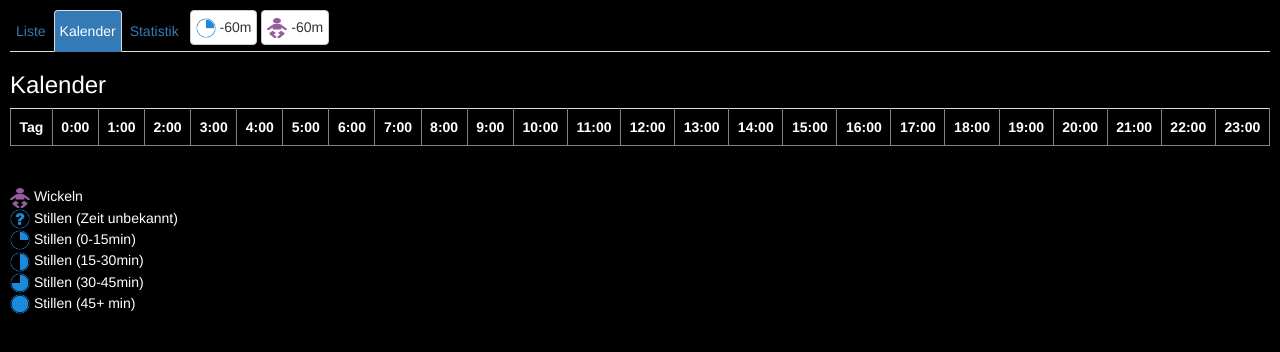
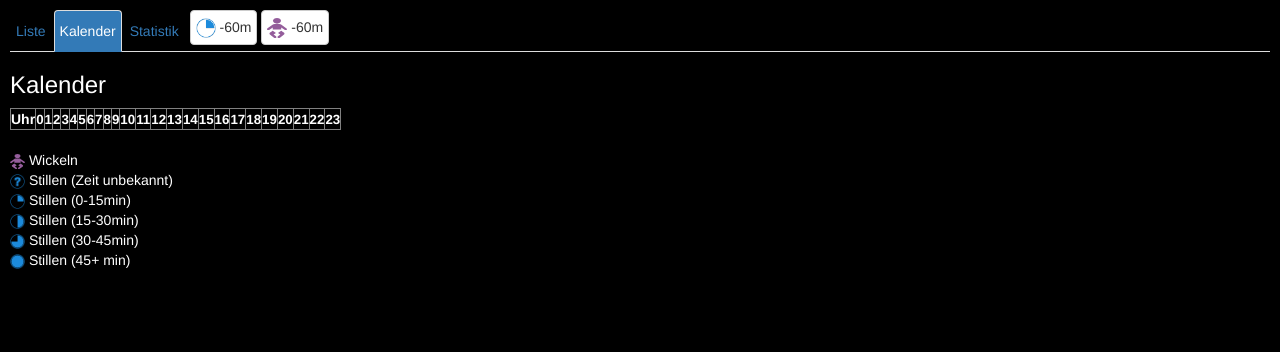
Before and after one commit to alexanderlink/Node-Still-Wickel, a website: page static/index.html in a window 1280 px wide. Both pictures are taken after a click on the link "Kalender". Drawn offline with nearby package versions, Linux system fonts and the light colour scheme; no server answers.

Commit message:
data & calender

```diff
--- a/static/index.html
+++ b/static/index.html
@@ -213,8 +213,8 @@
       border-style: solid;
       border-width: 1px;
       border-color: grey;
-      width: 50px;
-      height: 50px;
+      width: 40px;
+      height: 40px;
       text-align: center;
     }
     th {
@@ -222,6 +222,9 @@
       border-style: solid;
       border-width: 1px;
       border-color: grey;
+    }
+    th.small {
+      font-size: 10pt;
     }
     .notify {
       background-color: white;
@@ -235,6 +238,12 @@
     }
     .btn {
       padding: 6px 5px;
+    }
+    .calender-icon {
+      width: 15px;
+      height: 15px;
+      margin: 0px;
+      padding: 0px;
     }
   </style>
 
@@ -294,14 +303,14 @@
 
     <h3>Kalender</h3>
 
-    <div class="table-responsive">
-    <table class="table">
+    <div>
+    <table>
       <tr>
-        <th>Tag</th>
-        <th>0:00</th><th>1:00</th><th>2:00</th><th>3:00</th><th>4:00</th><th>5:00</th>
-        <th>6:00</th><th>7:00</th><th>8:00</th><th>9:00</th><th>10:00</th><th>11:00</th>
-        <th>12:00</th><th>13:00</th><th>14:00</th><th>15:00</th><th>16:00</th><th>17:00</th>
-        <th>18:00</th><th>19:00</th><th>20:00</th><th>21:00</th><th>22:00</th><th>23:00</th>
+        <th>Uhr</th>
+        <th class="small">0</th><th class="small">1</th><th class="small">2</th><th class="small">3</th><th class="small">4</th><th class="small">5</th>
+        <th class="small">6</th><th class="small">7</th><th class="small">8</th><th class="small">9</th><th class="small">10</th><th class="small">11</th>
+        <th class="small">12</th><th class="small">13</th><th class="small">14</th><th class="small">15</th><th class="small">16</th><th class="small">17</th>
+        <th class="small">18</th><th class="small">19</th><th class="small">20</th><th class="small">21</th><th class="small">22</th><th class="small">23</th>
       </tr>
       <tr ng-repeat="day in calendar.slice().reverse()">
           <td>{{day.day}}.{{day.month}}.</td>
@@ -310,17 +319,17 @@
                 &nbsp;
               </x>
               <x ng-if="hour.length > 0 && entry.action != 'stop'" ng-repeat="entry in hour">
-                <img ng-if="entry.type == 'wickeln'" src='img/Child_in_diaper_icon.svg' width="20px" height="20px" title="{{entry.hour + ':' + entry.minute}}">
+                <img ng-if="entry.type == 'wickeln'" src='img/Child_in_diaper_icon.svg'class="calender-icon" title="{{entry.hour + ':' + entry.minute}}">
                 <img ng-if="entry.type == 'stillen' && !entry.durationMinutes || entry.durationMinutes <= 0"
-                    src='img/time_unknown.png' width="20px" height="20px" title="{{entry.hour + ':' + entry.minute}}">
+                    src='img/time_unknown.png' class="calender-icon" title="{{entry.hour + ':' + entry.minute}}">
                 <img ng-if="entry.type == 'stillen' && entry.durationMinutes && entry.durationMinutes > 0 && entry.durationMinutes <= 15"
-                    src='img/time_quarter.png' width="20px" height="20px" title="{{entry.hour + ':' + entry.minute + ' ' + entry.durationMinutes + 'min'}}">
+                    src='img/time_quarter.png' class="calender-icon" title="{{entry.hour + ':' + entry.minute + ' ' + entry.durationMinutes + 'min'}}">
                 <img ng-if="entry.type == 'stillen' && entry.durationMinutes && entry.durationMinutes > 15 && entry.durationMinutes <= 30"
-                    src='img/time_half.png' width="20px" height="20px" title="{{entry.hour + ':' + entry.minute + ' ' + entry.durationMinutes + 'min'}}">
+                    src='img/time_half.png' class="calender-icon" title="{{entry.hour + ':' + entry.minute + ' ' + entry.durationMinutes + 'min'}}">
                 <img ng-if="entry.type == 'stillen' && entry.durationMinutes && entry.durationMinutes > 30 && entry.durationMinutes <= 45"
-                    src='img/time_3quarter.png' width="20px" height="20px" title="{{entry.hour + ':' + entry.minute + ' ' + entry.durationMinutes + 'min'}}">
+                    src='img/time_3quarter.png' class="calender-icon" title="{{entry.hour + ':' + entry.minute + ' ' + entry.durationMinutes + 'min'}}">
                 <img ng-if="entry.type == 'stillen' && entry.durationMinutes && entry.durationMinutes > 45"
-                    src='img/time_full.png' width="20px" height="20px" title="{{entry.hour + ':' + entry.minute + ' ' + entry.durationMinutes + 'min'}}">
+                    src='img/time_full.png' class="calender-icon" title="{{entry.hour + ':' + entry.minute + ' ' + entry.durationMinutes + 'min'}}">
               </x>
           </td>
       </tr>
@@ -328,12 +337,12 @@
     </div>
 
     <br>
-    <img src='img/Child_in_diaper_icon.svg' width="20px" height="20px"> Wickeln<br>
-    <img src='img/time_unknown.png' width="20px" height="20px"> Stillen (Zeit unbekannt)<br>
-    <img src='img/time_quarter.png' width="20px" height="20px"> Stillen (0-15min)<br>
-    <img src='img/time_half.png' width="20px" height="20px"> Stillen (15-30min)<br>
-    <img src='img/time_3quarter.png' width="20px" height="20px"> Stillen (30-45min)<br>
-    <img src='img/time_full.png' width="20px" height="20px"> Stillen (45+ min)<br>
+    <img class="calender-icon" src='img/Child_in_diaper_icon.svg'> Wickeln<br>
+    <img class="calender-icon"src='img/time_unknown.png'> Stillen (Zeit unbekannt)<br>
+    <img class="calender-icon"src='img/time_quarter.png'> Stillen (0-15min)<br>
+    <img class="calender-icon"src='img/time_half.png'> Stillen (15-30min)<br>
+    <img class="calender-icon"src='img/time_3quarter.png'> Stillen (30-45min)<br>
+    <img class="calender-icon"src='img/time_full.png'> Stillen (45+ min)<br>
     <br>
 
 
```
Also changed, not shown: 1 other file.
